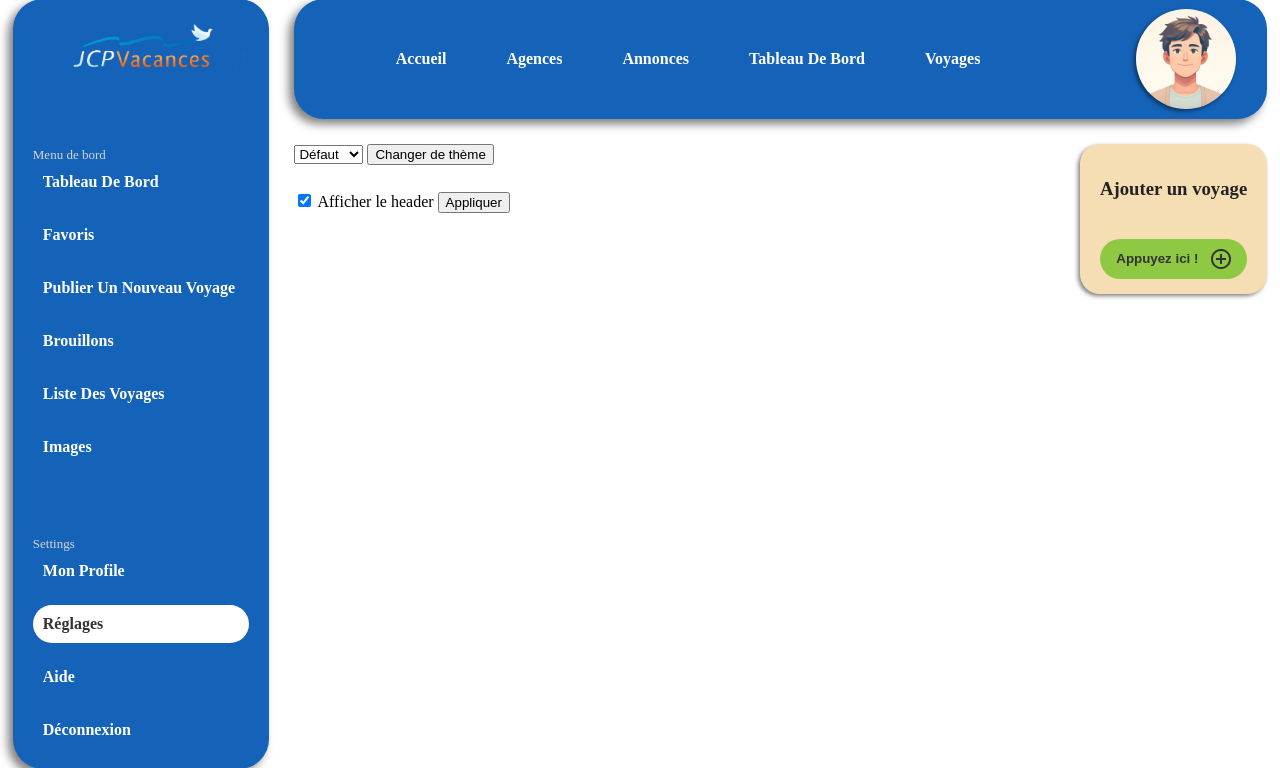
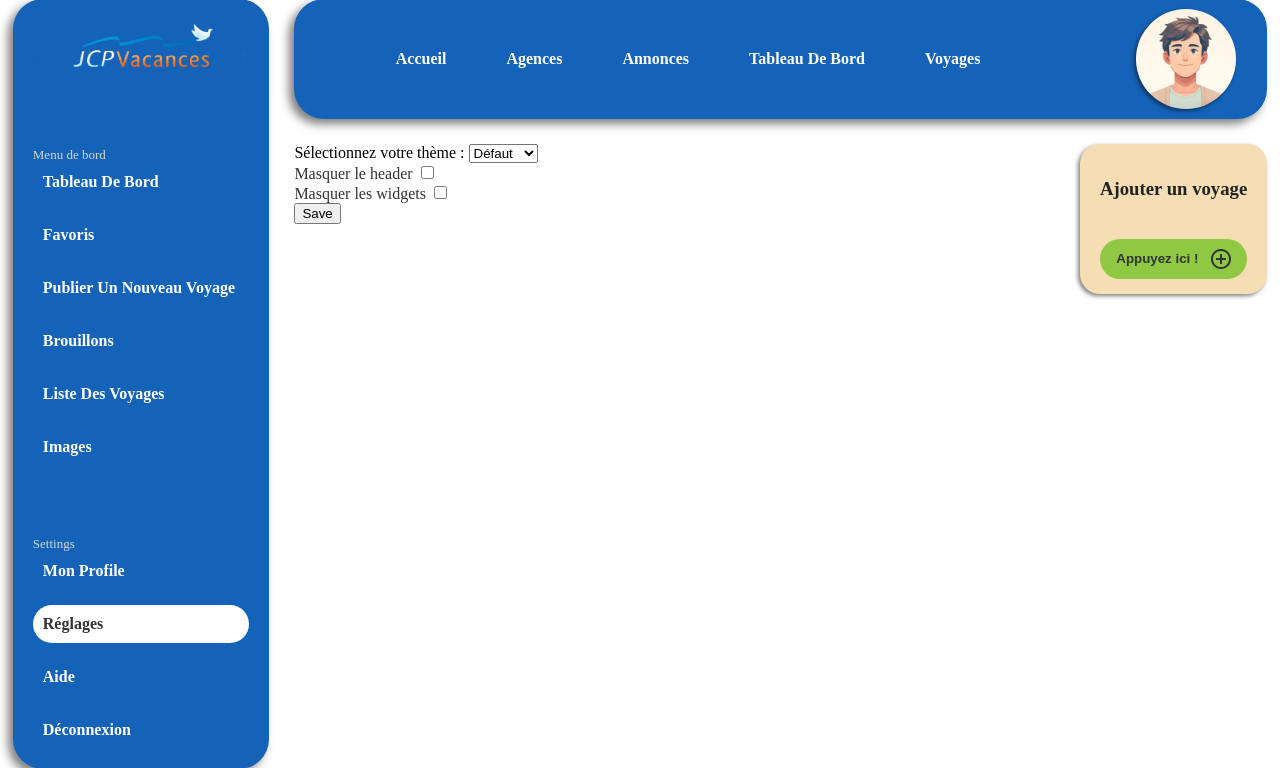
Before and after one commit to antoine-codeur/JCP_Vacances, a PHP site: page /index.php?page=settings in a window 1280 px wide. Shown: the part 14-782 px from the top of the page. Run offline with PHP 8.4, Linux system fonts and the light colour scheme; the visitor is signed in with stand-in values (Sample User, id 1); data that the repository does not hold is empty.

Commit message:
sauvegarde de parametre

```diff
--- a/asset/page/settings.php
+++ b/asset/page/settings.php
@@ -1,12 +1,16 @@
-<form action="script/core/db/setting/handleTheme.php" method="post">
+<form action="script/core/db/setting/handleSettings.php" method="post">
+    <label for="theme_id">Sélectionnez votre thème :</label>
     <select name="theme_id">
         <option value="1">Défaut</option>
-        <option value="2">Sombre</option>
-        <option value="3">Clair</option>
+        <option value="2" <?php if (isset($_SESSION['theme_id']) && $_SESSION['theme_id'] == 2) echo 'selected'; ?>>Sombre</option>
+        <option value="3" <?php if (isset($_SESSION['theme_id']) && $_SESSION['theme_id'] == 3) echo 'selected'; ?>>Clair</option>
     </select>
-    <input type="submit" value="Changer de thème">
+    <br>
+    <span>Masquer le header</span>
+    <input type="checkbox" name="header_toggle" value="1" <?php if (isset($_SESSION['header_toggle']) && !$_SESSION['header_toggle']) echo 'checked'; ?>>
+    <br>
+    <span>Masquer les widgets</span>
+    <input type="checkbox" name="widget_toggle" value="1" <?php if (isset($_SESSION['widget_toggle']) && !$_SESSION['widget_toggle']) echo 'checked'; ?>>
+    <br>
+    <input type="submit" value="Save">
 </form>
-<form action="script/core/db/setting/toggleHeader.php" method="post">
-    <input type="checkbox" name="header_toggle" value="1" <?php if(isset($_SESSION['header_toggle']) && $_SESSION['header_toggle']) echo 'checked'; ?>> Afficher le header
-    <input type="submit" value="Appliquer">
-</form>
--- a/asset/style/style.css
+++ b/asset/style/style.css
@@ -18,8 +18,8 @@ body {
 /*BOARD*/
 #BOARD {
     width: 20vw;
-    min-height: 100%;
     display: flex;
+    height: 0%;
     flex-direction: column;
     gap: 70px;
     background-color: var(--primary-color);
--- a/index.php
+++ b/index.php
@@ -74,7 +74,9 @@ $page = $_GET['page'] ?? 'home';
         ?>
       </section>
             <!-- Section widget -->
-      <?php include 'asset/template/widget.php'; ?>
+      <?php if(!isset($_SESSION['widget_toggle']) || $_SESSION['widget_toggle']): ?>
+        <?php include 'asset/template/widget.php'; ?>
+      <?php endif; ?>
     </main>
   </div>
   <script src="script/javascript/voyage/createVoyage.js"></script>
```
Also changed, not shown: script/core/db/setting/handleSettings.php (+15 -33 lines).
